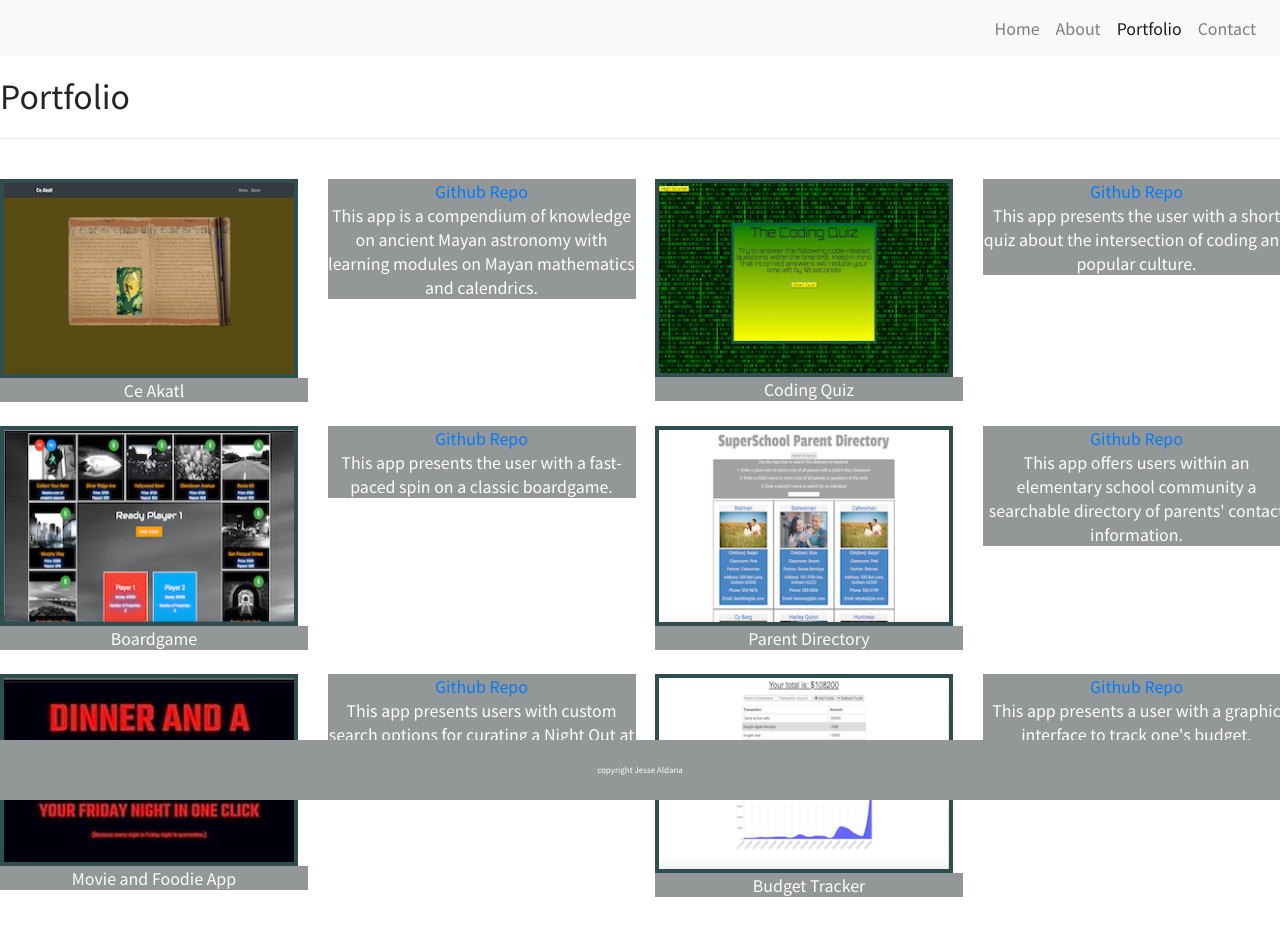
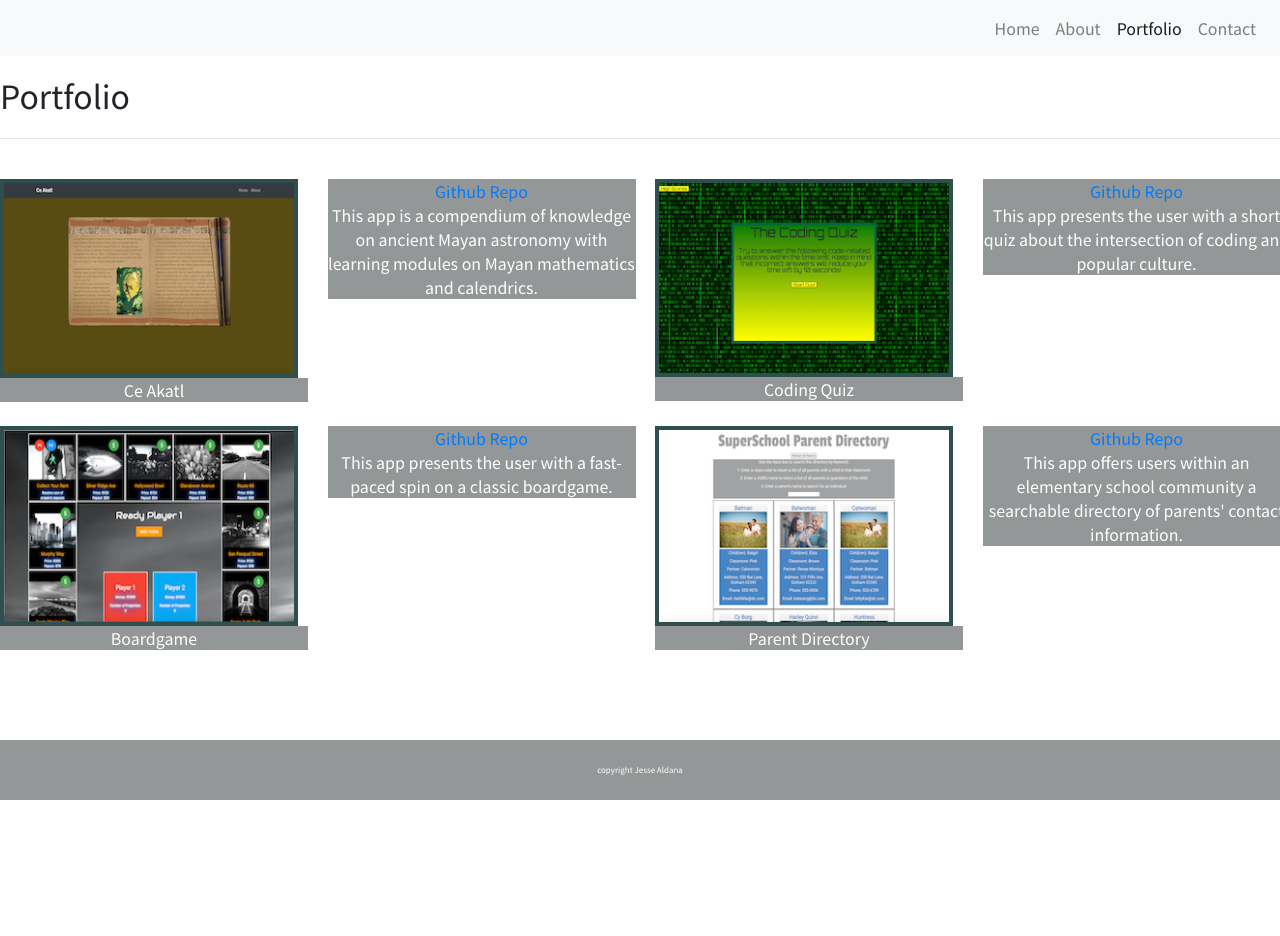
Before and after one commit to jessealdana/aldana-folio, a React (Create React App) app: page /folio in a window 1280 px wide. Shown: the top 936 px of the page. Built offline with nearby package versions, Linux system fonts and the light colour scheme.

Commit message:
removed portfolio entries

```diff
--- a/src/components/pages/Folio.js
+++ b/src/components/pages/Folio.js
@@ -1,10 +1,10 @@
 import React from "react";
-import dinner from "./Images/dinnerAndAmovie.jpg";
+// import dinner from "./Images/dinnerAndAmovie.jpg";
 import quiz from "./Images/quiz.png";
 import boardgame from "./Images/boardgame.png";
 import directory from "./Images/directory.png";
 import astronomy from "./Images/astronomy.png"
-import budget from "./Images/budget.png";
+// import budget from "./Images/budget.png";
 import Container from "../Container";
 import PortfolioCard from "../PortfolioCard"
 
@@ -101,7 +101,7 @@
           </div>
         </div>
         <br />
-        <div className="row">
+        {/* <div className="row">
         <PortfolioCard>
             <a href="https://sharlenemay.github.io/dinner_movie/" target="_blank" rel="noopener noreferrer">
             <img src={dinner} className="img-fluid" alt="Dinner and a Movie" style={{borderStyle: "solid", borderColor: "darkslategray", borderWidth: "4px"}}/>
@@ -134,7 +134,7 @@
               This app presents a user with a graphic interface to track one's budget.
             </div>
           </div>
-        </div>
+        </div> */}
       </div>
     </Container>
   );
```
Also changed, not shown: 17 other files (tests, documents, lock files or other folders).
